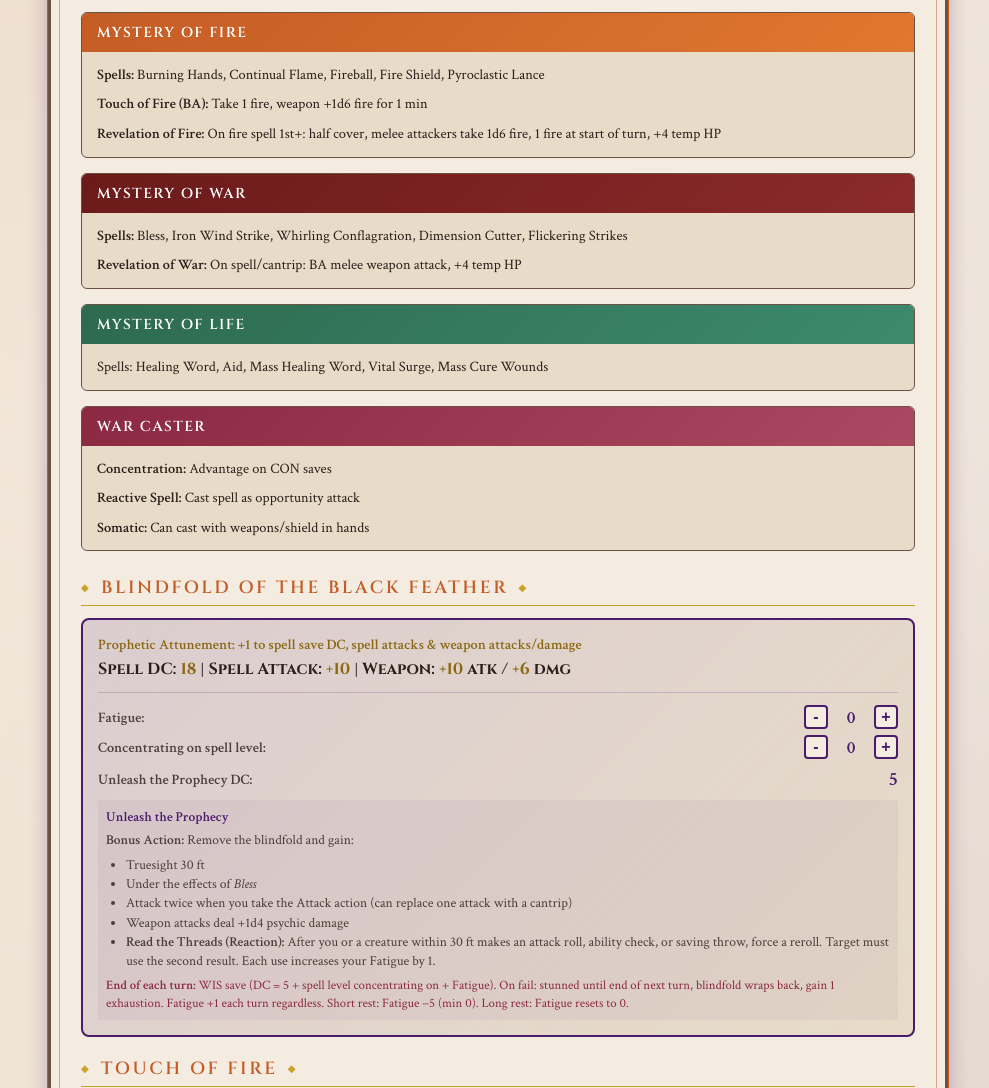
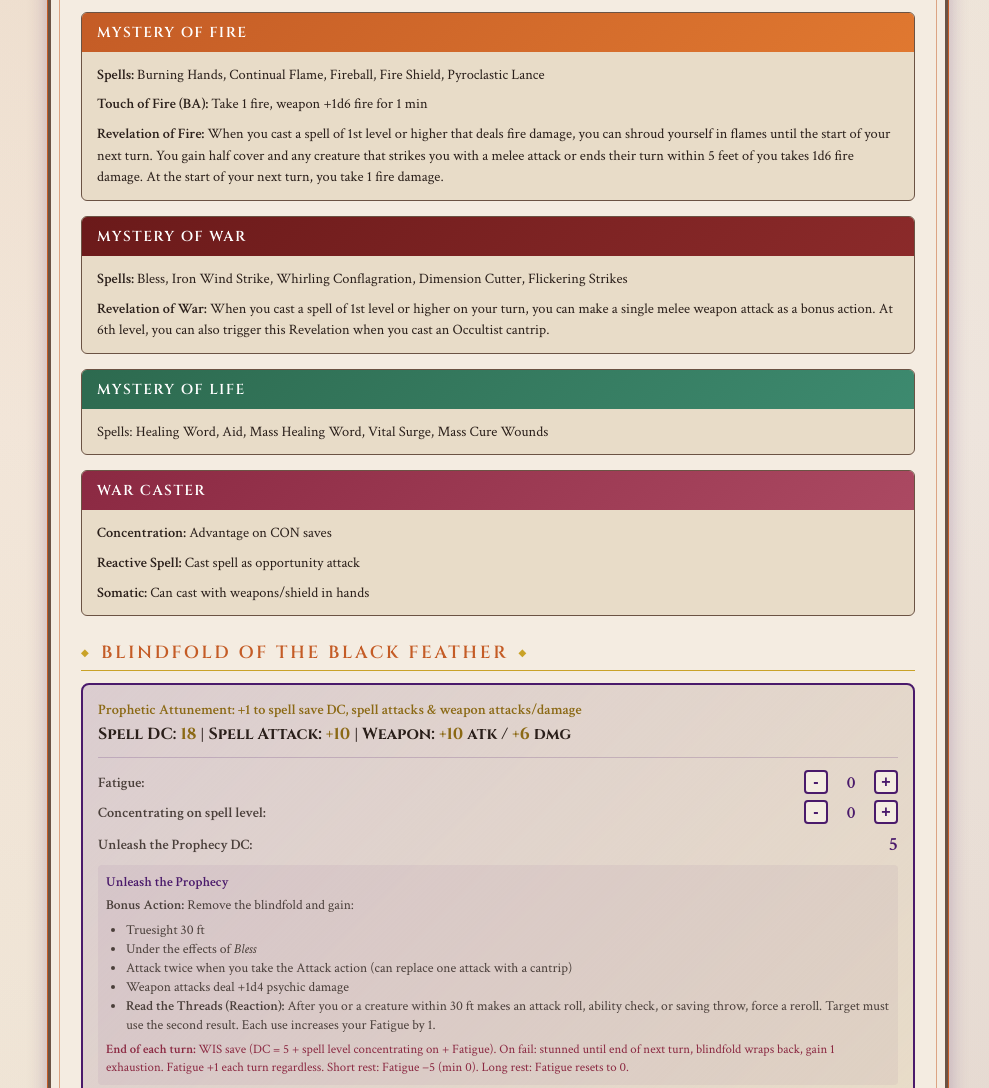
Before and after one commit to xose122/Occultist, a plain HTML site: page index.html in a window 1280 px wide. Shown: the part 1451-2539 px from the top of the page, without its empty margins (142-1131 px from the left). Drawn offline with Linux system fonts and the light colour scheme.

Commit message:
Update index.html

```diff
--- a/index.html
+++ b/index.html
@@ -376,14 +376,14 @@
                     <div class="feature-category-content">
                         <div class="feature-item"><span class="feature-name">Spells:</span> Burning Hands, Continual Flame, Fireball, Fire Shield, Pyroclastic Lance</div>
                         <div class="feature-item"><span class="feature-name">Touch of Fire (BA):</span> Take 1 fire, weapon +1d6 fire for 1 min</div>
-                        <div class="feature-item"><span class="feature-name">Revelation of Fire:</span> On fire spell 1st+: half cover, melee attackers take 1d6 fire, 1 fire at start of turn, +4 temp HP</div>
+                        <div class="feature-item"><span class="feature-name">Revelation of Fire:</span> When you cast a spell of 1st level or higher that deals fire damage, you can shroud yourself in flames until the start of your next turn. You gain half cover and any creature that strikes you with a melee attack or ends their turn within 5 feet of you takes 1d6 fire damage. At the start of your next turn, you take 1 fire damage.</div>
                     </div>
                 </div>
                 <div class="feature-category">
                     <div class="feature-category-header war">Mystery of War</div>
                     <div class="feature-category-content">
                         <div class="feature-item"><span class="feature-name">Spells:</span> Bless, Iron Wind Strike, Whirling Conflagration, Dimension Cutter, Flickering Strikes</div>
-                        <div class="feature-item"><span class="feature-name">Revelation of War:</span> On spell/cantrip: BA melee weapon attack, +4 temp HP</div>
+                        <div class="feature-item"><span class="feature-name">Revelation of War:</span> When you cast a spell of 1st level or higher on your turn, you can make a single melee weapon attack as a bonus action. At 6th level, you can also trigger this Revelation when you cast an Occultist cantrip.</div>
                     </div>
                 </div>
                 <div class="feature-category">
@@ -624,9 +624,9 @@
                     <div class="spell-level-header">5th Level</div>
                     <div class="spell-level-content">
                         <span class="spell-link" data-spell="scrying">Scrying</span> <span class="spell-tag oracle">Oracle</span>,
+                        <span class="spell-link" data-spell="pyroclastic-lance">Pyroclastic Lance</span> <span class="spell-tag fire">Fire</span>,
                         <span class="spell-link" data-spell="flickering-strikes">Flickering Strikes</span> <span class="spell-tag war">War</span>,
                         <span class="spell-link" data-spell="mass-cure-wounds">Mass Cure Wounds</span> <span class="spell-tag life">Life</span>,
-                        <span class="spell-link" data-spell="pyroclastic-lance">Pyroclastic Lance</span> <span class="spell-tag fire">Fire</span>,
                         <span class="spell-link" data-spell="songal-elemental-suffusion">Songal's Elemental Suffusion</span>
                     </div>
                 </div>
```
